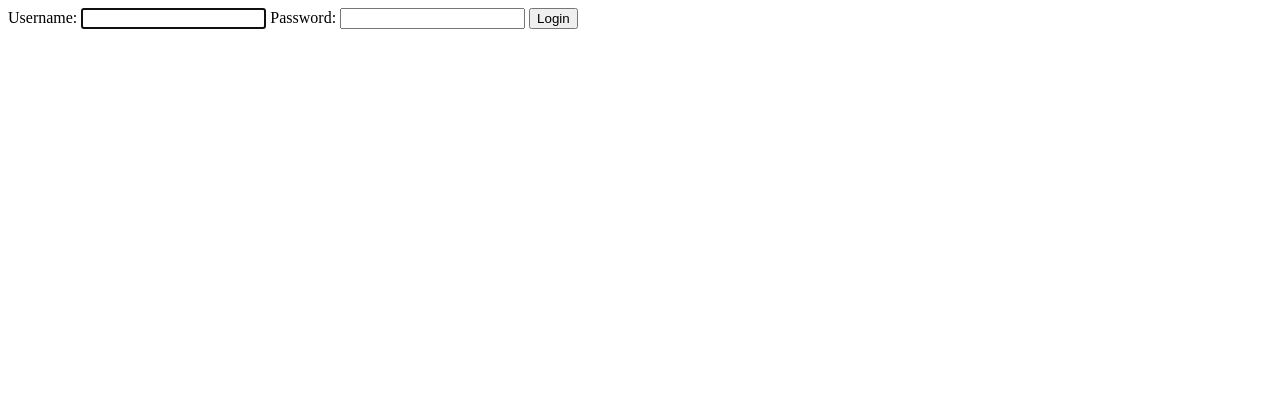
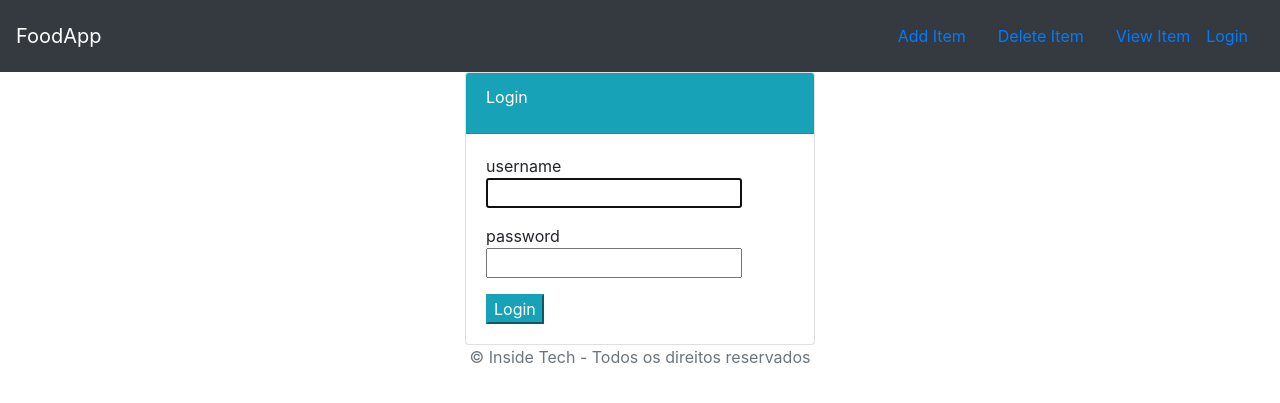
Before and after one commit to ajbp75/ECommerceDjango, a Django app: page /login/ in a window 1280 px wide. Shown: the top 403 px of the page. Run offline with Django 4.2, Linux system fonts and the light colour scheme; some libraries are stand-ins or nearby versions.

Commit message:
Versao II

```diff
--- a/mysite/food/models.py
+++ b/mysite/food/models.py
@@ -1,4 +1,6 @@
 from django.db import models
+from django.contrib.auth.models import User
+from django.urls import reverse
 
 # Create your models here.
 class Item(models.Model):
@@ -6,7 +8,11 @@ class Item(models.Model):
     def __str__(self):
         return self.item_name
 
+    user_name = models.ForeignKey(User, on_delete=models.CASCADE,default=1)
     item_name = models.CharField(max_length=200)
     item_desc = models.CharField(max_length=200)
     item_price = models.IntegerField()
     item_imagem = models.CharField(max_length=500, default="https://2.bp.blogspot.com/-D1dooVSafi4/V9vwv4fEYYI/AAAAAAABFQU/GgOCoa6c6OsnRyLFZJY-m9Dax59ZZAPOwCEw/s640/burrito.jpg")
+
+    def get_absolute_url(self):
+        return reverse("food:detail", kwargs={"pk": self.pk})
--- a/mysite/food/templates/food/detail.html
+++ b/mysite/food/templates/food/detail.html
@@ -9,9 +9,9 @@
             </div>
 
             <div class="col-md-6">
-                <h1>{{ item.item_name }}</h1>
-                <h2>{{ item.item_desc }}</h2>
-                <h3>${{ item.item_price }}</h3>
+                <h1>{{ object.item_name }}</h1>
+                <h2>{{ object.item_desc }}</h2>
+                <h3>${{ object.item_price }}</h3>
                 <a href="{% url 'food:delete_item' item.id %}">Delete</a>
             </div>
 
--- a/mysite/food/templates/food/index.html
+++ b/mysite/food/templates/food/index.html
@@ -20,6 +20,7 @@
                     <h3>{{ item.item_name }}</h3>
                     <h5>{{ item.item_desc }}</h5>
                     <h6>${{ item.item_price }}</h6>
+                    <h6><strong>Chief:</strong> {{ item.user_name }}</h6>
                 </div>
 
                 <div class="col-md-2">
--- a/mysite/food/urls.py
+++ b/mysite/food/urls.py
@@ -3,11 +3,13 @@ from django.urls import path
 
 app_name='food'
 urlpatterns = [
-    path('', views.index, name='index'), # Raiz da página, posso criar variações do "food"
-    path('<int:item_id>/', views.detail, name='detail'),
+    # /food/
+    path('', views.IndexClassView.as_view(), name='index'),
+    # /food/id
+    path('<int:pk>/', views.FoodDetail.as_view(), name='detail'),
     path('item/', views.item, name='item'),
     #add items
-    path('add',views.create_item,name='create_item'),
+    path('add',views.CreateItem.as_view(),name='create_item'),
     #edit
     path('update/<int:id>/',views.update_item,name='update_item'),
     #delete
--- a/mysite/users/apps.py
+++ b/mysite/users/apps.py
@@ -4,3 +4,6 @@ from django.apps import AppConfig
 class UsersConfig(AppConfig):
     default_auto_field = 'django.db.models.BigAutoField'
     name = 'users'
+
+    def ready(self):
+        import users.signals
--- a/mysite/users/templates/users/login.html
+++ b/mysite/users/templates/users/login.html
@@ -1,5 +1,31 @@
-<form method="POST">
-    {% csrf_token %}
-    {{ form }}
-    <button type="submit">Login</button>
-</form>
+{% extends 'food/base.html' %}
+
+{% block body %}
+
+    <div class="container">
+        <div class="row">
+            <div class="col-md-4 offset-md-4">
+                <div class="card">
+                    <div class="card-header text-white bg-info">
+                        <div class="card-title">
+                            Login
+                        </div>
+                    </div>
+                    <div class="card-body">
+                        <form method="POST">
+                            {% csrf_token %}
+                            {% for field in form %}
+                                <div class="form-group">
+                                    {{ field.name }}
+                                    {{ field }}
+                                </div>
+                            {% endfor %}
+                            <button class="btn-info" type="submit">Login</button>
+                        </form>
+                    </div>
+                </div>
+            </div>
+        </div>
+    </div>
+
+{% endblock %}
```
Also changed, not shown: mysite/food/templates/food/item-form.html (+21 -7 lines), mysite/food/views.py (+25 -0 lines), mysite/users/signals.py (added, +13 -0 lines), mysite/users/templates/users/register.html (+30 -5 lines), mysite/db.sqlite3, mysite/food/migrations/0004_item_user_name.py (added), 1 other file.
